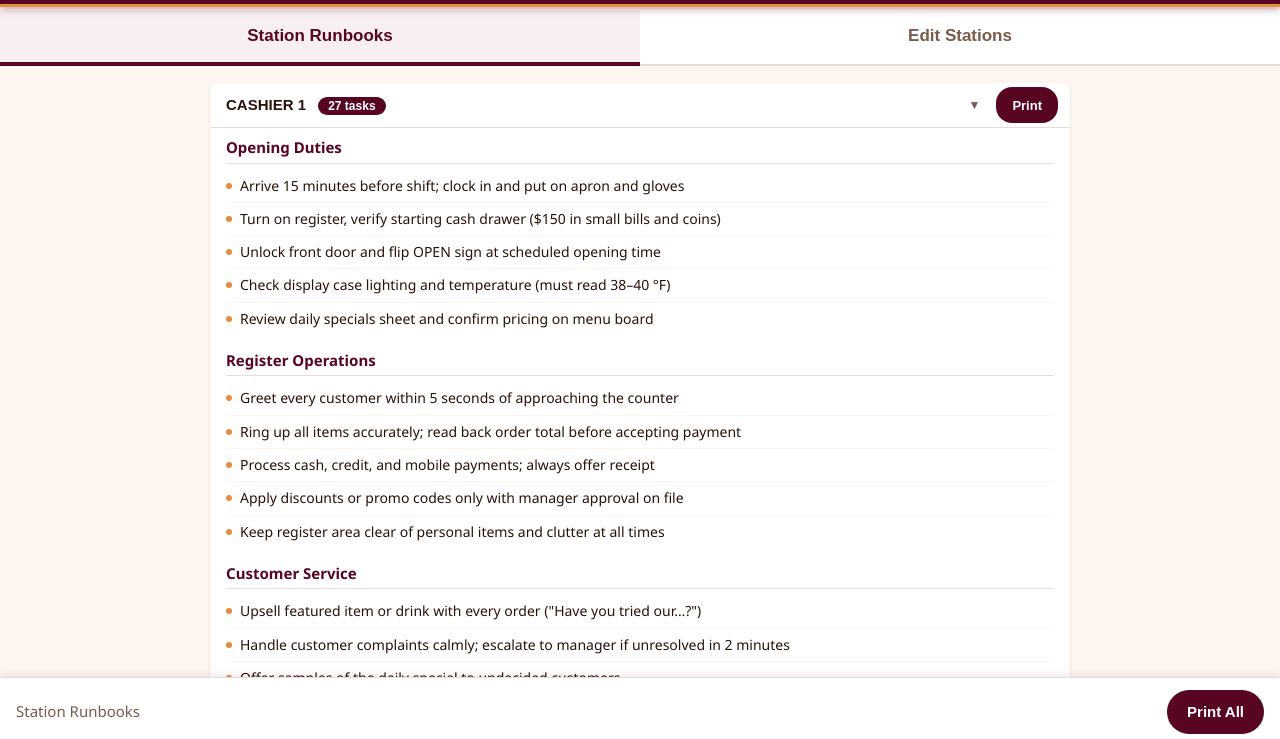
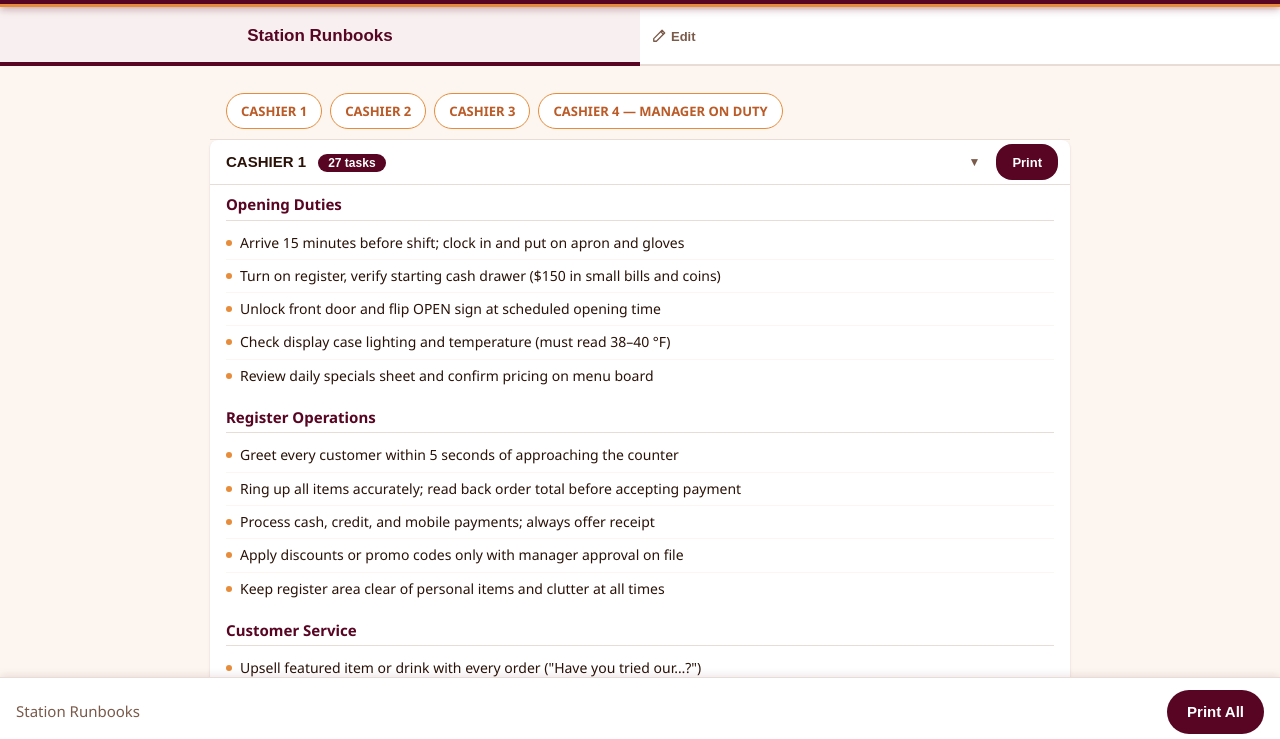
Before and after one commit to rdawsonsdp/appsheet, a website: page public/management.html in a window 1280 px wide. Shown: the part 55-794 px from the top of the page. Drawn offline with Linux system fonts and the light colour scheme; a web font is replaced by a local one.

Commit message:
Add sticky station jump pills and subtle Edit tab
Horizontal scrollable pill bar at top of Runbooks view for quick
jump-to-station navigation. Uses brand amber color, sticky below
nav/tabs. Edit Stations tab now shows pencil icon + "Edit" label.

Co-Authored-By: Claude Opus 4.6 <noreply@anthropic.com>

```diff
--- a/public/management.html
+++ b/public/management.html
@@ -41,7 +41,7 @@
   <!-- View Tabs -->
   <nav class="view-tabs" role="tablist">
     <button class="view-tab view-tab--active" data-view="runbooks" role="tab" aria-selected="true">Station Runbooks</button>
-    <button class="view-tab" data-view="edit" role="tab" aria-selected="false">Edit Stations</button>
+    <button class="view-tab view-tab--subtle" data-view="edit" role="tab" aria-selected="false"><svg class="view-tab-icon" width="14" height="14" viewBox="0 0 16 16" fill="none" stroke="currentColor" stroke-width="1.5" stroke-linecap="round" stroke-linejoin="round" aria-hidden="true"><path d="M11.5 1.5l3 3L5 14H2v-3z"/><path d="M10 3l3 3"/></svg> Edit</button>
   </nav>
 
   <!-- Main Content -->
--- a/public/management.js
+++ b/public/management.js
@@ -232,10 +232,20 @@ function renderRunbooksView() {
 
   const sorted = [...stations].sort((a, b) => a.sortOrder - b.sortOrder);
 
+  // Jump-nav pill bar
+  const jumpNav = document.createElement('nav');
+  jumpNav.className = 'sop-jump-nav';
+  jumpNav.setAttribute('aria-label', 'Jump to station');
+  jumpNav.innerHTML = sorted.map(s =>
+    `<button class="sop-jump-pill" type="button" data-station="${s.id}">${escHtml(s.name)}</button>`
+  ).join('');
+  runbooksList.appendChild(jumpNav);
+
   sorted.forEach(station => {
     const totalTasks = station.sections.reduce((sum, s) => sum + s.tasks.length, 0);
     const section = document.createElement('div');
     section.className = 'house-section';
+    section.id = `station-${station.id}`;
     section.innerHTML = `
       <div class="sop-station-header-row">
         <button class="house-toggle" aria-expanded="true" data-station="${station.id}">
@@ -262,6 +272,16 @@ function renderRunbooksView() {
       </div>
     `;
     runbooksList.appendChild(section);
+  });
+
+  // Bind jump-nav pills
+  jumpNav.querySelectorAll('.sop-jump-pill').forEach(btn => {
+    btn.addEventListener('click', () => {
+      const target = document.getElementById(`station-${btn.dataset.station}`);
+      if (target) {
+        target.scrollIntoView({ behavior: 'smooth', block: 'start' });
+      }
+    });
   });
 
   // Bind collapsible toggles
--- a/public/style.css
+++ b/public/style.css
@@ -180,6 +180,23 @@ input[type="date"],
   outline-offset: -2px;
 }
 
+/* Subtle tab variant — less prominent, icon + short label */
+.view-tab--subtle {
+  font-size: 0.8125rem;
+  color: var(--color-text-secondary);
+  gap: 5px;
+  display: inline-flex;
+  align-items: center;
+}
+
+.view-tab--subtle.view-tab--active {
+  color: var(--color-primary);
+}
+
+.view-tab-icon {
+  flex-shrink: 0;
+}
+
 /* ----------------------------------------------------------------
    Main Content Area
    ---------------------------------------------------------------- */
@@ -2773,6 +2790,63 @@ main {
    ================================================================ */
 
 /* ----------------------------------------------------------------
+   Jump Nav — sticky pill bar for station quick-jump
+   ---------------------------------------------------------------- */
+.sop-jump-nav {
+  display: flex;
+  gap: 8px;
+  padding: 10px 16px;
+  overflow-x: auto;
+  -webkit-overflow-scrolling: touch;
+  scrollbar-width: none;
+  position: sticky;
+  top: 118px; /* below top-nav (65px) + view-tabs (~53px) */
+  z-index: 80;
+  background: var(--color-bg);
+  border-bottom: 1px solid var(--color-border);
+}
+
+.sop-jump-nav::-webkit-scrollbar {
+  display: none;
+}
+
+.sop-jump-pill {
+  display: inline-flex;
+  align-items: center;
+  padding: 6px 14px;
+  border: 1.5px solid var(--color-accent);
+  border-radius: 20px;
+  background: var(--color-surface);
+  color: var(--color-accent-dark);
+  font-family: var(--font-body);
+  font-size: 0.8125rem;
+  font-weight: 700;
+  cursor: pointer;
+  white-space: nowrap;
+  min-height: 36px;
+  flex-shrink: 0;
+  transition: border-color 0.15s, background 0.15s, color 0.15s, box-shadow 0.15s;
+  -webkit-tap-highlight-color: transparent;
+}
+
+.sop-jump-pill:hover {
+  background: var(--color-accent);
+  border-color: var(--color-accent);
+  color: #fff;
+}
+
+.sop-jump-pill:active {
+  background: var(--color-accent-dark);
+  border-color: var(--color-accent-dark);
+  color: #fff;
+}
+
+.sop-jump-pill:focus {
+  outline: 2px solid var(--color-accent);
+  outline-offset: 2px;
+}
+
+/* ----------------------------------------------------------------
    Screen: Runbook Section Headers & Task Lists
    ---------------------------------------------------------------- */
 .sop-section-header {
```
